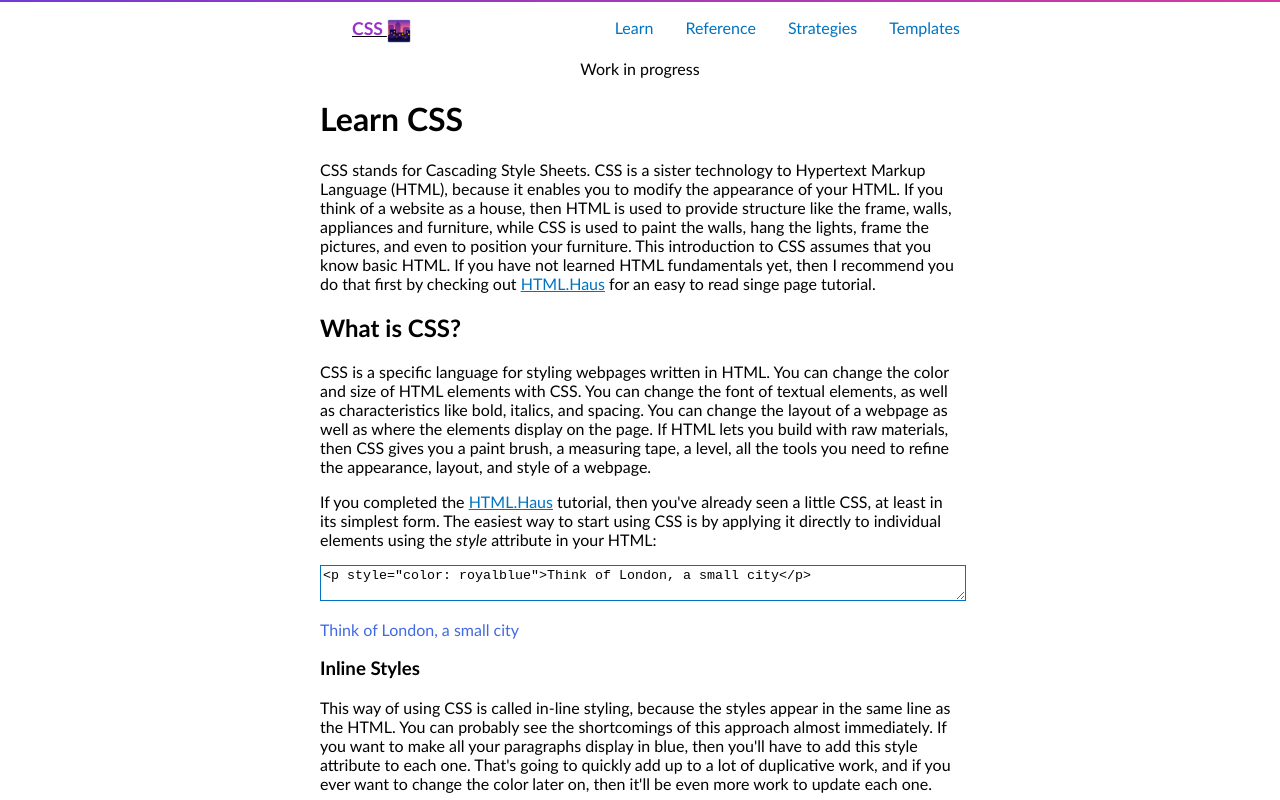
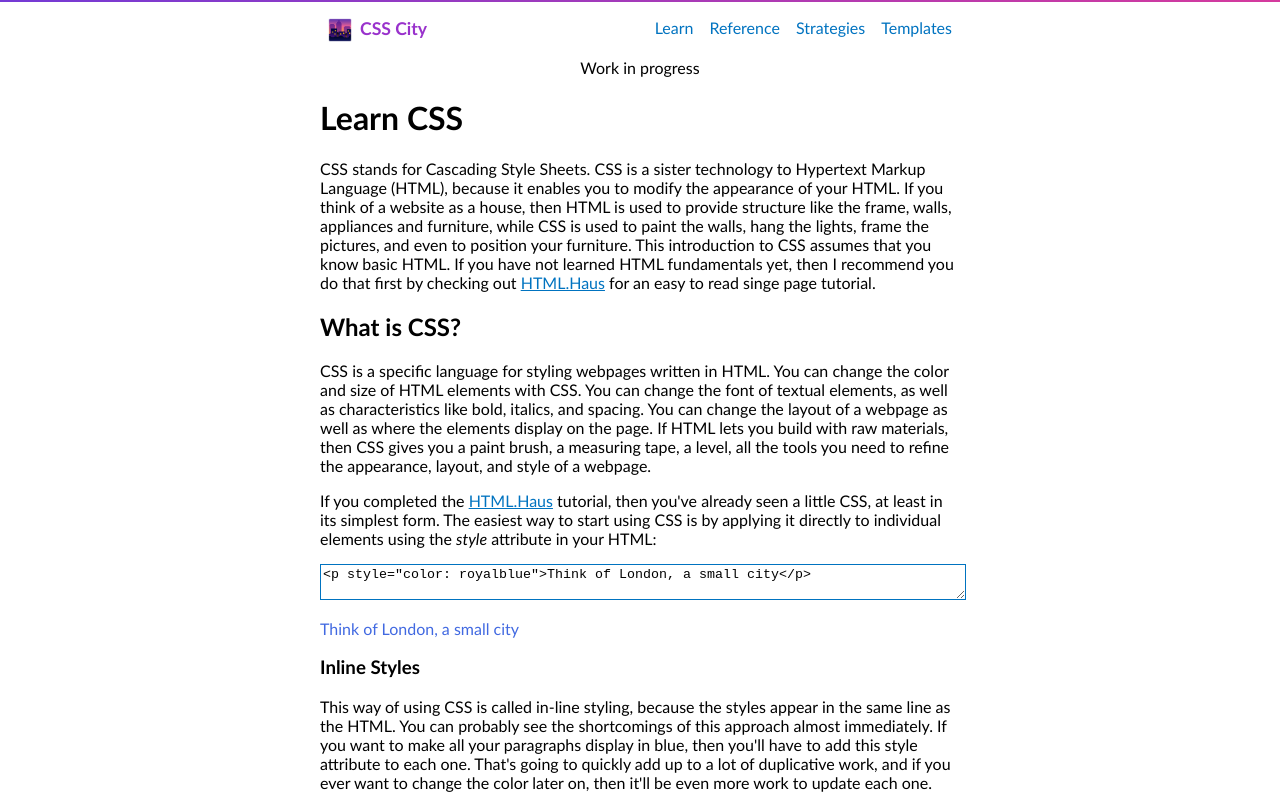
Before and after one commit to rchillard/css.city, a plain HTML site: page learn.html in a window 1280 px wide. Shown: the top 800 px of the page. Drawn offline with Linux system fonts and the light colour scheme.

Commit message:
Bring navbar into alignment with new flexbox layout

```diff
--- a/learn.html
+++ b/learn.html
@@ -12,10 +12,7 @@
   <body>
     <header>
       <nav>
-        <span class="nav-link" id="menu-title">
-          <a href="index.html">CSS</a>
-          <img id="logo" src="assets/city-sunset.png" alt="City at sunset">
-        </span>
+        <span class="nav-link" id="menu-title"><a href="index.html"><img id="logo" src="assets/city-sunset.png" alt="City at sunset">CSS City</a></span>
         <span class="nav-link" id="menu-learn"><a href="learn.html">Learn</a></span>
         <span class="nav-link" id="menu-reference"><a href="reference.html">Reference</a></span>
         <span class="nav-link" id="menu-strategies"><a href="strategies.html">Strategies</a></span>
--- a/styles.css
+++ b/styles.css
@@ -56,8 +56,9 @@ nav {
 }
 
 nav #menu-title {
+  align-self: flex-start;
   font-weight: bold;
-  text-decoration: underline;
+  /* text-decoration: underline; */
 }
 
 nav #menu-title a {
@@ -123,17 +124,14 @@ textarea {
   color: hsla(225, 73%, 57%, 0.75);
 }
 
-.logo {
-  width: 1rem;
-}
-
 .lyrics {
   color: royalblue;
   line-height: 120%;
 }
 
 .nav-link {
-  padding-left: 2rem;
+  padding-left: .5rem;
+  padding-right: .5rem;
 }
 
 .nav-link a {
@@ -159,7 +157,9 @@ p q {
 
 #logo {
   height: 24px;
+  padding-right: .5rem;
   vertical-align: text-top;
+  /* width: 1rem; */
   /* line-height: 1.5; */
 }
 
```
Also changed, not shown: index.html (+2 -1 lines), reference.html (+1 -4 lines), strategies.html (+1 -4 lines), templates.html (+1 -4 lines).
